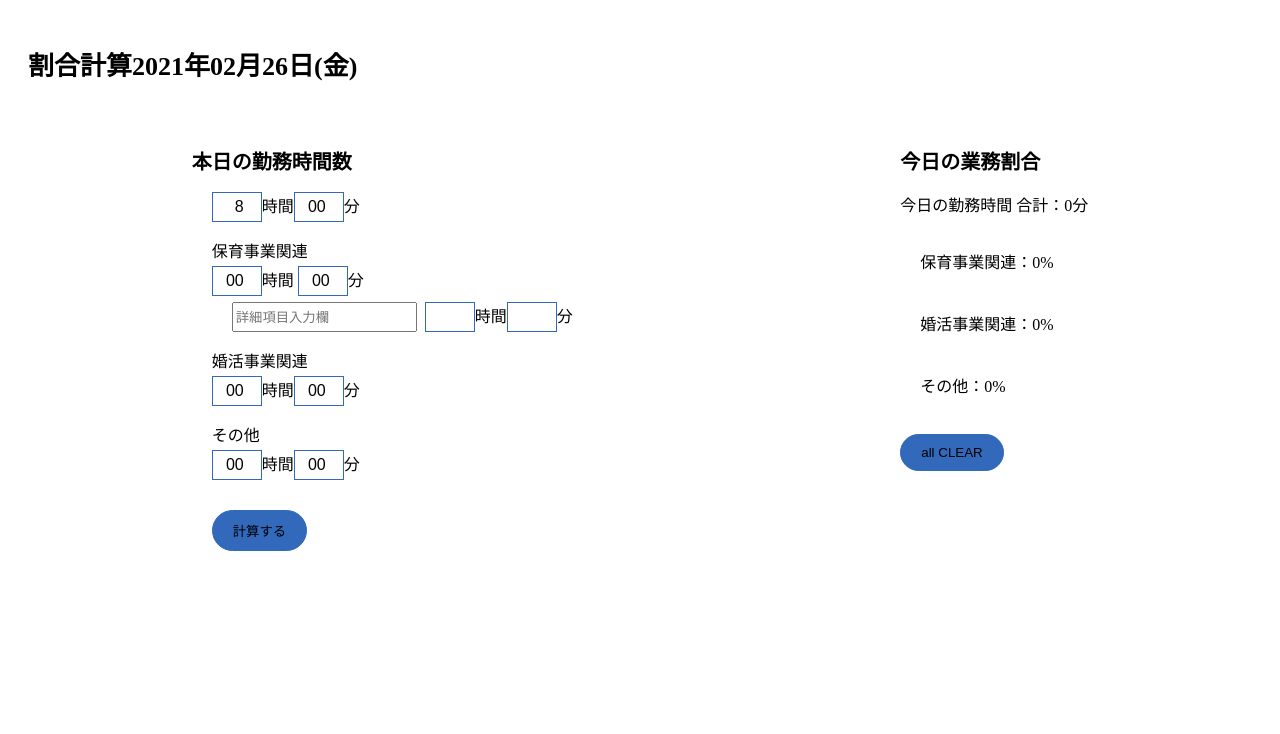
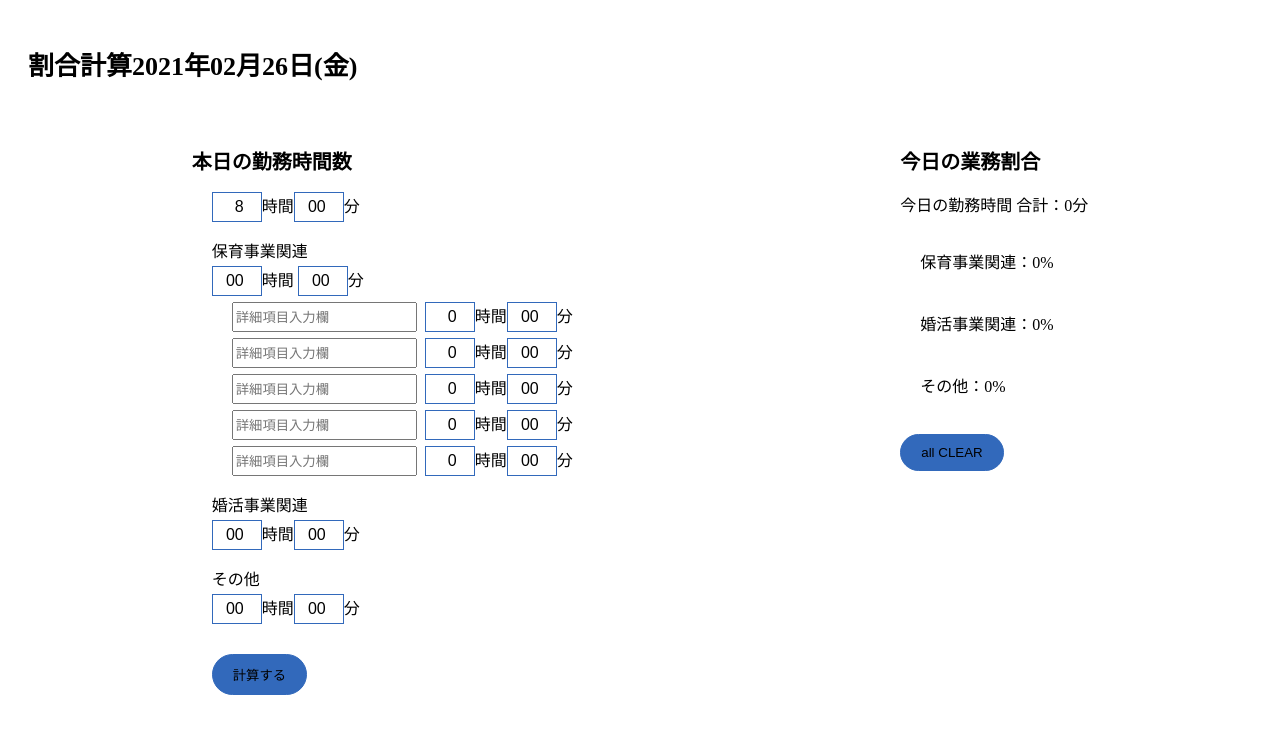
Before and after one commit to eryry/php_study, a PHP site: page / in a window 1280 px wide. Shown: the top 734 px of the page. Run offline with PHP 8.4, Linux system fonts and the light colour scheme.

Commit message:
保育項目エリア追加

```diff
--- a/wariai/index.php
+++ b/wariai/index.php
@@ -13,6 +13,11 @@ if(empty($_POST)){
   $hoi_wariai=0;
   $kon_wariai=0;
   $else_wariai=0;
+  $hoi_dane01=0;
+  $hoi_dane02=0;
+  $hoi_dane03=0;
+  $hoi_dane04=0;
+  $hoi_dane05=0;
 }
 
 if(!empty($_POST["submit"])) {
@@ -27,6 +32,42 @@ if(!empty($_POST["submit"])) {
   $hoi_all_time = $hoi_all_time_hour + $hoi_all_time_min;
   // 割合算出
   $hoi_wariai = ($hoi_all_time / $all_time) *100;
+  // 保育事業内訳項目と割合
+  if(!empty($_POST["hoi_d0ne01"])){
+    $hoi_done01 = $_POST["hoi_done01"];
+    $hoi_done01_hour = calc_hour(intval($_POST["hoi_done01_hour"]));
+    $hoi_done01_min  = intval($_POST["hoi_done01_min"]);
+    $hoi_done01_alltime = $hoi_done01_hour + $hoi_done01_min;
+    $hoi_done01_wariai = ($hoi_done01_alltime / $hoi_all_time) *100;
+  }
+  if(!empty($_POST["hoi_done02"])){
+    $hoi_done02 = $_POST["hoi_done02"];
+    $hoi_done02_hour = calc_hour(intval($_POST["hoi_done02_hour"]));
+    $hoi_done02_min  = intval($_POST["hoi_done02_min"]);
+    $hoi_done02_alltime = $hoi_done02_hour + $hoi_done02_min;
+    $hoi_done02_wariai = ($hoi_done02_alltime / $hoi_all_time) *100;
+  }
+  if(!empty($_POST["hoi_done03"])){
+    $hoi_done03 = $_POST["hoi_done03"];
+    $hoi_done03_hour = calc_hour(intval($_POST["hoi_done03_hour"]));
+    $hoi_done03_min  = intval($_POST["hoi_done03_min"]);
+    $hoi_done03_alltime = $hoi_done03_hour + $hoi_done03_min;
+    $hoi_done03_wariai = ($hoi_done03_alltime / $hoi_all_time) *100;
+  }
+  if(!empty($_POST["hoi_done04"])){
+    $hoi_done04 = $_POST["hoi_done04"];
+    $hoi_done04_hour = calc_hour(intval($_POST["hoi_done04_hour"]));
+    $hoi_done04_min  = intval($_POST["hoi_done04_min"]);
+    $hoi_done04_alltime = $hoi_done04_hour + $hoi_done04_min;
+    $hoi_done04_wariai = ($hoi_done04_alltime / $hoi_all_time) *100;
+  }
+  if(!empty($_POST["hoi_done05"])){
+    $hoi_done05 = $_POST["hoi_done05"];
+    $hoi_done05_hour = calc_hour(intval($_POST["hoi_done05_hour"]));
+    $hoi_done05_min  = intval($_POST["hoi_done05_min"]);
+    $hoi_done05_alltime = $hoi_done05_hour + $hoi_done05_min;
+    $hoi_done05_wariai = ($hoi_done05_alltime / $hoi_all_time) *100;
+  }
 
   // 婚活事業関連業務時間合計を、計算用に分に変換して変数格納
   $kon_all_time_hour = calc_hour(intval($_POST["kon_all_time_hour"]));
@@ -42,6 +83,7 @@ if(!empty($_POST["submit"])) {
   // 割合算出
   $else_wariai = ($else_all_time / $all_time)*100;
 
+
 } else{
   $all_time_hour = 0;
   $all_time_min  = 0;
@@ -51,6 +93,7 @@ if(!empty($_POST["submit"])) {
   $kon_all_time_min  = 0;
   $else_all_time_hour = 0;
   $else_time_min  = 0;
+  $hoi_dane01_hour=0;
 }
 function calc_hour($hour) {
   return $hour*60;
@@ -92,9 +135,29 @@ $week = $weeks[date("w")];
         </div>
         <ul>
           <li>
-            <input type="text" name="" value="" placeholder="詳細項目入力欄">
-            <input type="number" name="" value="">時間
-            <input type="number" name="" value="">分
+            <input type="text" name="hoi_done01" value="" placeholder="詳細項目入力欄">
+            <input type="number" name="hoi_dane01_hour" value="0">時間
+            <input type="number" name="hoi_dane01_min" value="00">分
+          </li>
+          <li>
+            <input type="text" name="hoi_done02" value="" placeholder="詳細項目入力欄">
+            <input type="number" name="hoi_done02_hour" value="0">時間
+            <input type="number" name="hoi_done02_min" value="00">分
+          </li>
+          <li>
+            <input type="text" name="hoi_done03" value="" placeholder="詳細項目入力欄">
+            <input type="number" name="hoi_done03_hour" value="0">時間
+            <input type="number" name="hoi_done03_min" value="00">分
+          </li>
+          <li>
+            <input type="text" name="hoi_done04" value="" placeholder="詳細項目入力欄">
+            <input type="number" name="hoi_done04_hour" value="0">時間
+            <input type="number" name="hoi_done04_min" value="00">分
+          </li>
+          <li>
+            <input type="text" name="hoi_done05" value="" placeholder="詳細項目入力欄">
+            <input type="number" name="hoi_done05_hour" value="0">時間
+            <input type="number" name="hoi_done05_min" value="00">分
           </li>
 
         </ul>
@@ -122,6 +185,15 @@ $week = $weeks[date("w")];
 
       <li>
        <p>保育事業関連：<?php echo $hoi_wariai;?>%</p>
+       <ul>
+         <?php if(!empty($hoi_done01)): ?>
+          <li><?php echo $hoi_done01; ?></li>
+          <li><?php echo $hoi_done02; ?></li>
+          <li><?php echo $hoi_done03; ?></li>
+          <li><?php echo $hoi_done04; ?></li>
+          <li><?php echo $hoi_done05; ?></li>
+         <?php endif; ?>
+       </ul>
       </li>
       <li>
        <p>婚活事業関連：<?php echo $kon_wariai;?>%</p>
```
